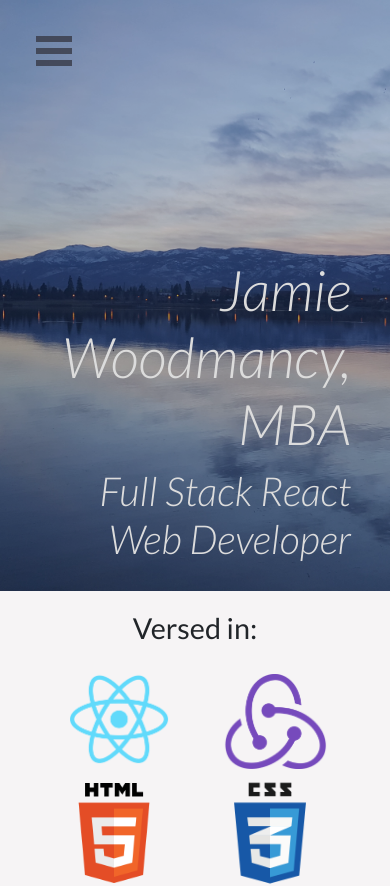
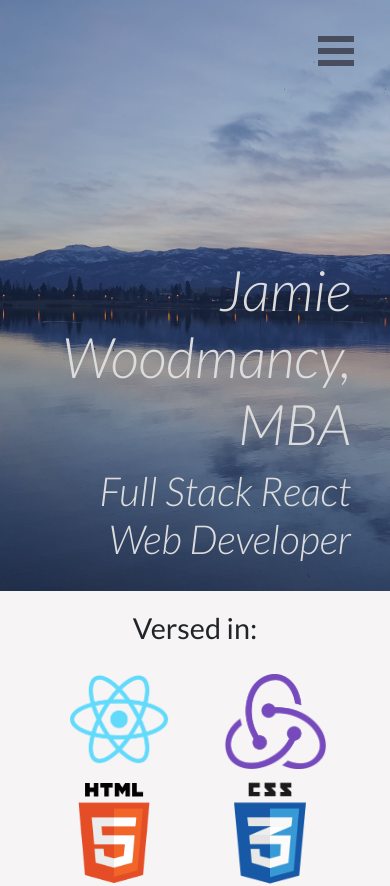
Before and after one commit to jamie29w/portfolio-website, a React (Create React App) app: page / in a window 390 px wide. Shown: the top 886 px of the page. Built offline with nearby package versions, Linux system fonts and the light colour scheme.

Commit message:
updated Hamburger Menu icon to be on right and menu to come in from right

```diff
--- a/src/index.css
+++ b/src/index.css
@@ -173,7 +173,7 @@
     position: absolute;
     width: 36px;
     height: 30px;
-    left: 36px;
+    right: 36px;
     top: 36px;
   }
 
--- a/src/main/navbar/views/HamburgerMenu.js
+++ b/src/main/navbar/views/HamburgerMenu.js
@@ -4,7 +4,7 @@
 
 function HamburgerMenu(props) {
   return (
-    <Menu isOpen={false} width={175}>
+    <Menu right isOpen={false} width={175}>
       <a
         target="_blank"
         rel="noopener noreferrer"
```
